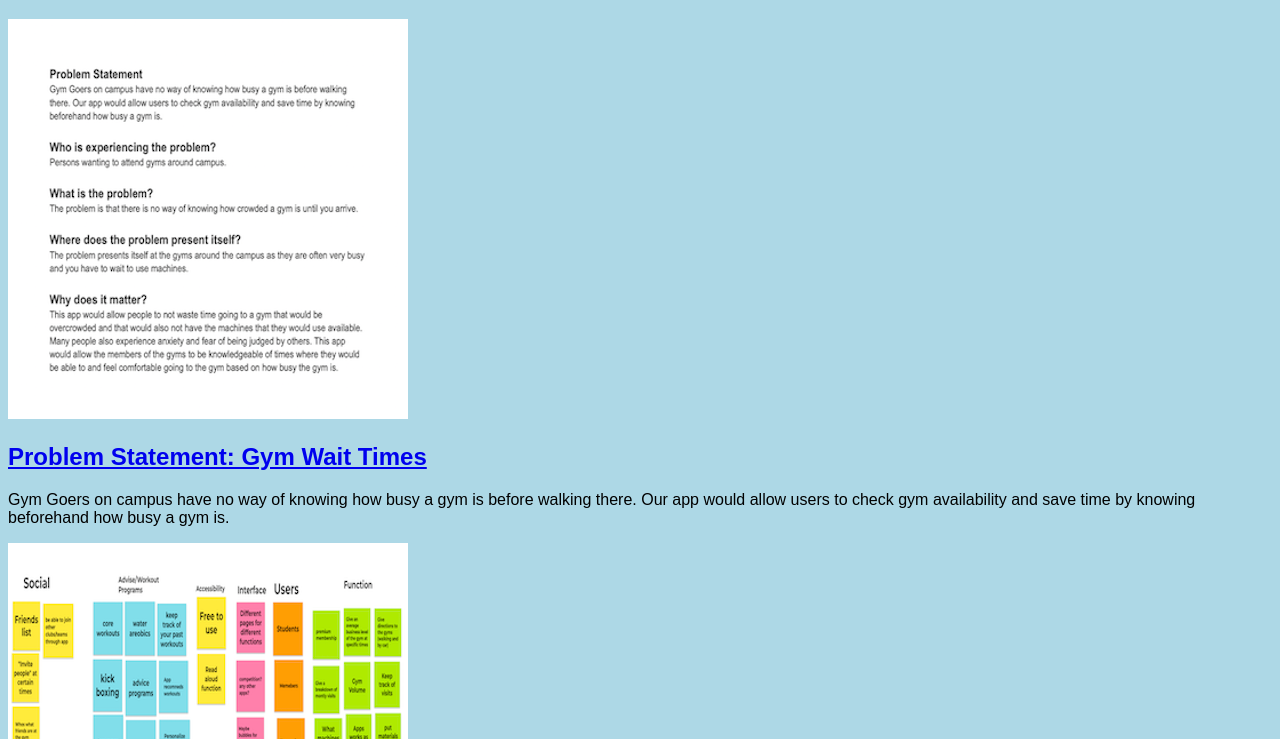
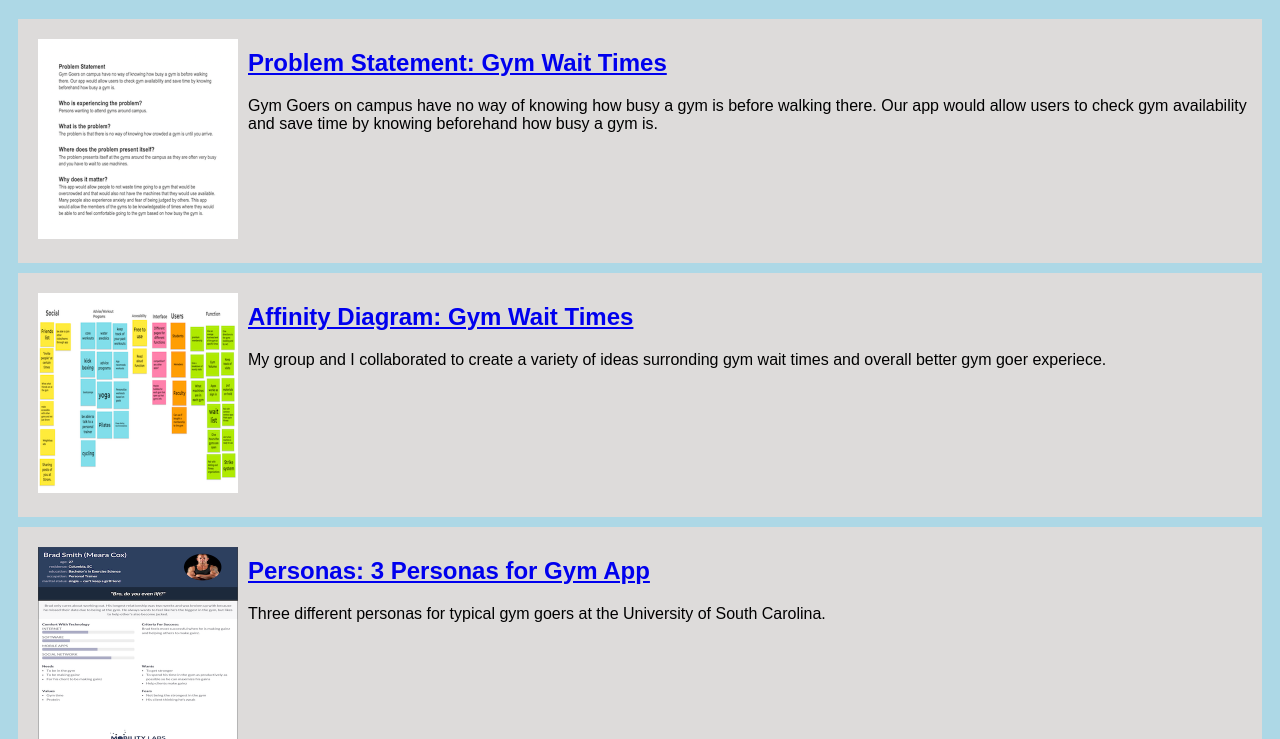
Before and after one commit to mearacox/mearacox.github.io, a plain HTML site: page index.html in a window 1280 px wide. Shown: the part 61-800 px from the top of the page. Drawn offline with Linux system fonts and the light colour scheme.

Commit message:
Add files via upload

```diff
--- a/index.html
+++ b/index.html
@@ -26,5 +26,16 @@
 
             </section>
         </section>
+
+        <!--Persona Assignment-->
+        <section class="assignment">
+            <a href="files/personas.pdf"><img src="images/persona.png"></a>
+            <section class="ass-details">
+                <a href="files/personas.pdf"><h2>Personas: 3 Personas for Gym App</h2></a>
+                <p>
+                    Three different personas for typical gym goers at the University of South Carolina.
+                </p>
+            </section>
+        </section>
     </body>
 </html>
--- a/styles.css
+++ b/styles.css
@@ -4,6 +4,18 @@ body {
     font-family:Arial, Helvetica, sans-serif;
 }
 
+.assignment{
+    display:flex;
+    padding:10px;
+    margin:10px;
+    background: #DDDBDA;
+}
+
+.assignment img{
+    width:200px;
+    padding:10px;
+}
+
 h1 {
     color: darkblue;
     text-align:center;
```
Also changed, not shown: images/persona.png (added), 1 other file.
